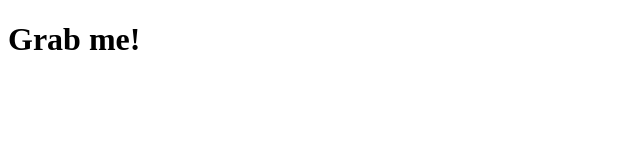
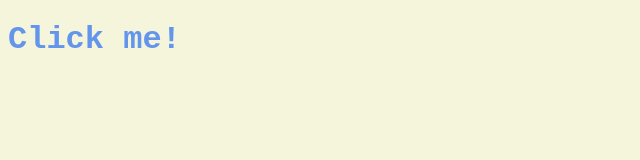
Before and after one commit to mj9457/js-practice, a plain HTML site: page index.html in a window 1280 px wide. Shown: the whole page, without its empty margins (0-640 px from the left). Drawn offline with Linux system fonts and the light colour scheme.

Commit message:
3일차 공부

```diff
--- a/app.js
+++ b/app.js
@@ -17,6 +17,7 @@ if(isNaN(age) || age < 0) {
     console.log("You can do whatever you want");
 } */
 
+
 /* title에 속한 태그 변경
 const title = document.getElementById("title");
 title.innerText = "Got you!";
@@ -24,7 +25,7 @@ title.innerText = "Got you!";
 console.log(title.id);
 console.log(title.className); */
 
-
+/* js로 html 변경 + event
 const h1 = document.querySelector("div.hello:first-child h1");
 
 function handleTitleClick() {
@@ -62,4 +63,62 @@ h1.addEventListener("mouseleave",handleMouseLeave);
 window.addEventListener("resize", handleWindowResize);
 window.addEventListener("copy", handleWindowCopy);
 window.addEventListener("offline", handleWindowOffline);
-window.addEventListener("online", handleWindowOnline);
+window.addEventListener("online", handleWindowOnline); */
+
+
+/* h1 클릭시 색상 변경
+const h1 = document.querySelector("div.hello:first-child h1");
+
+function handleTitleClick() {
+    const currentColor = h1.style.color;
+    let newColor;
+    if(currentColor=== "blue") {
+        newColor = "tomato";
+    } else if(h1.style.color === "tomato") {
+        newColor = "yellow";
+    } else {
+        newColor = "blue";
+    }
+    h1.style.color = newColor;
+}
+
+h1.addEventListener("click", handleTitleClick); */
+
+
+/* 클래스 네임 변경 + 애니메이션 효과
+const h1 = document.querySelector("div.hello:first-child h1");
+
+function handleTitleClick() {
+    const clickedClass = "clicked"
+    if(h1.className === clickedClass) {
+        h1.className = "";
+    } else {
+        h1.className = clickedClass;
+    }
+}
+
+h1.addEventListener("click", handleTitleClick); */
+
+
+/* 클레스 네임 변경(classList 사용)
+const h1 = document.querySelector("div.hello:first-child h1");
+
+function handleTitleClick() {
+    const clickedClass = "clicked"
+    if(h1.classList.contains(clickedClass)) {
+        h1.classList.remove(clickedClass);
+    } else {
+        h1.classList.add(clickedClass);
+    }
+}
+
+h1.addEventListener("click", handleTitleClick) */
+
+/* toggle 사용한 클레스 네임 변경
+const h1 = document.querySelector("div.hello:first-child h1");
+
+function handleTitleClick() {
+    h1.classList.toggle("clicked");
+}
+
+h1.addEventListener("click", handleTitleClick); */
--- a/index.html
+++ b/index.html
@@ -9,7 +9,7 @@
 </head>
 <body>
     <div class="hello">
-        <h1>Grab me!</h1>
+        <h1 class="sexy-font">Click me!</h1>
     </div>
 
 
--- a/style.css
+++ b/style.css
@@ -0,0 +1,16 @@
+body {
+    background-color: beige;
+}
+
+h1 {
+    color: cornflowerblue;
+    transition: color 0.5s ease-in-out;
+}
+
+.clicked {
+    color: tomato;
+}
+
+.sexy-font {
+    font-family: 'Courier New', Courier, monospace;
+}
```
